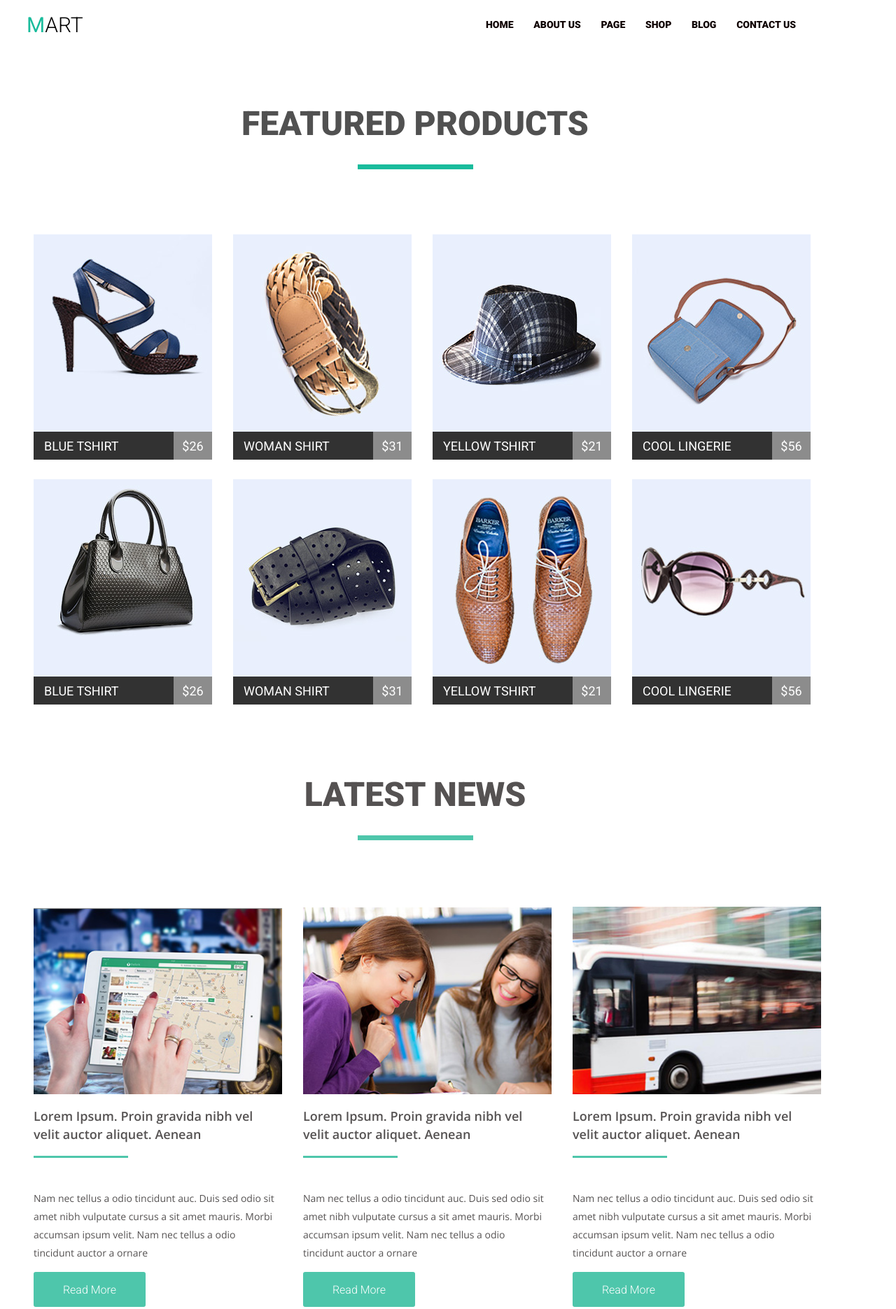
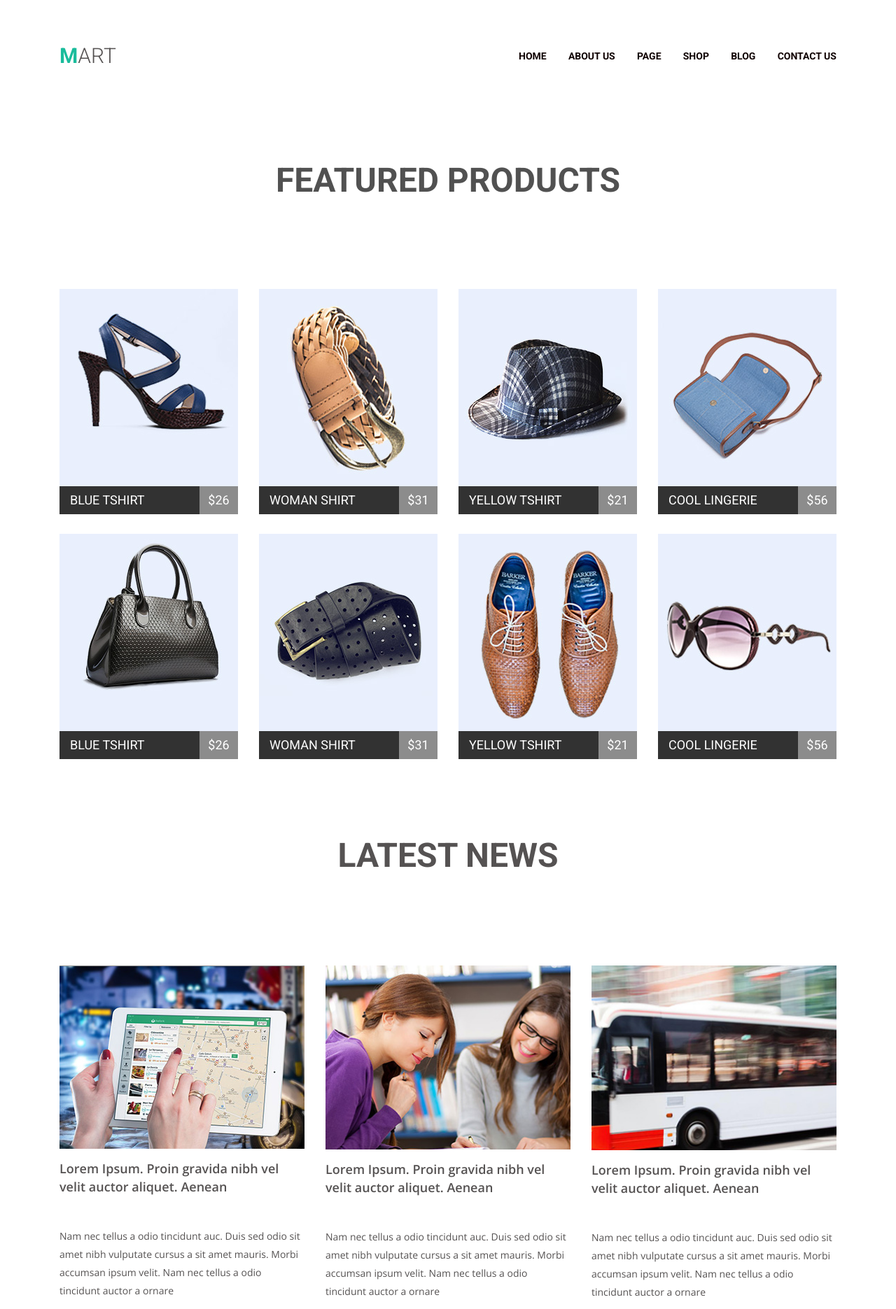
Before and after one commit to sergey-khalyavin/goit-markup-hw-04-mart, a plain HTML site: page index.html in a window 1280 px wide. Shown: the top 1871 px of the page at 70% size. Drawn offline with nearby package versions, Linux system fonts and the light colour scheme; a web font is replaced by a local one.

Commit message:
Add fixed mart css&html

```diff
--- /dev/null
+++ b/css/normalize.css
@@ -0,0 +1,179 @@
+html {
+    line-height: 1.15;
+    -webkit-text-size-adjust: 100%;
+}
+
+body {
+    margin: 0;
+}
+
+main {
+    display: block;
+}
+
+h1 {
+    font-size: 2em;
+    margin: 0.67em 0;
+}
+
+hr {
+    box-sizing: content-box;
+    height: 0;
+    overflow: visible;
+}
+
+pre {
+    font-family: monospace, monospace;
+    font-size: 1em;
+}
+
+a {
+    background-color: transparent;
+}
+
+abbr[title] {
+    border-bottom: none;
+    text-decoration: underline;
+    text-decoration: underline dotted;
+}
+
+b,
+strong {
+    font-weight: bolder;
+}
+
+code,
+kbd,
+samp {
+    font-family: monospace, monospace;
+    font-size: 1em;
+}
+
+small {
+    font-size: 80%;
+}
+
+sub,
+sup {
+    font-size: 75%;
+    line-height: 0;
+    position: relative;
+    vertical-align: baseline;
+}
+
+sub {
+    bottom: -0.25em;
+}
+
+sup {
+    top: -0.5em;
+}
+
+img {
+    border-style: none;
+}
+
+button,
+input,
+optgroup,
+select,
+textarea {
+    font-family: inherit;
+    font-size: 100%;
+    line-height: 1.15;
+    margin: 0;
+}
+
+button,
+input {
+    overflow: visible;
+}
+
+button,
+select {
+    text-transform: none;
+}
+
+button,
+[type="button"],
+[type="reset"],
+[type="submit"] {
+    -webkit-appearance: button;
+}
+
+button::-moz-focus-inner,
+[type="button"]::-moz-focus-inner,
+[type="reset"]::-moz-focus-inner,
+[type="submit"]::-moz-focus-inner {
+    border-style: none;
+    padding: 0;
+}
+
+button:-moz-focusring,
+[type="button"]:-moz-focusring,
+[type="reset"]:-moz-focusring,
+[type="submit"]:-moz-focusring {
+    outline: 1px dotted ButtonText;
+}
+
+fieldset {
+    padding: 0.35em 0.75em 0.625em;
+}
+
+legend {
+    box-sizing: border-box;
+    color: inherit;
+    display: table;
+    max-width: 100%;
+    padding: 0;
+    white-space: normal;
+}
+
+progress {
+    vertical-align: baseline;
+}
+
+textarea {
+    overflow: auto;
+}
+
+[type="checkbox"],
+[type="radio"] {
+    box-sizing: border-box;
+    padding: 0;
+}
+
+[type="number"]::-webkit-inner-spin-button,
+[type="number"]::-webkit-outer-spin-button {
+    height: auto;
+}
+
+[type="search"] {
+    -webkit-appearance: textfield;
+    outline-offset: -2px;
+}
+
+[type="search"]::-webkit-search-decoration {
+    -webkit-appearance: none;
+}
+
+::-webkit-file-upload-button {
+    -webkit-appearance: button;
+    font: inherit;
+}
+
+details {
+    display: block;
+}
+
+summary {
+    display: list-item;
+}
+
+template {
+    display: none;
+}
+
+[hidden] {
+    display: none;
+}
--- a/css/style.css
+++ b/css/style.css
@@ -1,116 +1,148 @@
 html {
     box-sizing: border-box;
 }
+
 * {
     box-sizing: inherit;
 }
+
 :root {
     --dark-gray: #323232;
     --color-for-nav: #0f0101;
     --h2-color: #515151;
     --text-color: #555252;
     --green-blog-blog-and-focus: #4ec6ab;
-  --other-green: #8c8c8c;
+    --other-gray: #8c8c8c;
     --green-choice-and-top-line: #1abc9c;
     --green-choice-price: #7fd9c7;
     --gallery-text-color: #ffffff;
     --main-font: 'Roboto', sans-serif;
     --other-font: 'Open Sans', sans-serif;
 }
+
 .body {
-  width: 1170px;
+    font-family: var (--main-font);
+    margin: 0;
 }
+
+.container {
+    width: 1110px;
+    margin: 0 auto;
+}
+
 .header {
     display: flex;
     justify-content: space-between;
-  margin-left: 30px;
-  margin-top: 18px;
-  margin-right: 30px;
-  height: 30px;
+    align-items: center;
+    padding-top: 40px;
 }
-.logo {
-  display: flex;
-  margin: 0px;
-}
-.logo-M {
-  margin: 0px;
+
+.logo:first-of-type:first-letter {
+    font-weight: bold;
     color: var(--green-choice-and-top-line);
     font-family: var(--main-font);
     font-size: 30px;
 }
-.logo-ART {
-  margin: 0px;
+
+.logo:first-letter {
+    font-size: 2.5em;
+}
+
+.logo-mart {
+    color: var(--text-color);
+    text-decoration: none;
+    margin: 0;
     font-family: var(--main-font);
+    text-transform: uppercase;
+    font-size: 30px;
     font-weight: 300;
-  font-size: 30px;
 }
-.nav {
+
+.logo .logo-mart:hover,
+.logo .logo-mart:focus {
+    color: var(--green-choice-and-top-line);
 }
+
 .menu {
     margin: 0px;
     padding: 0px;
     width: 465px;
-  height: 34px;
     display: inline-flex;
     justify-content: space-between;
     align-items: center;
+    text-transform: uppercase;
 }
-.menu li {
+
+.menu {
     list-style-type: none;
 }
-.nav-list a {
+
+.nav-list {
+    display: block;
     color: var(--color-for-nav);
-  text-decoration: none;
     font-family: var(--main-font);
-  font-weight: bold;
+    font-weight: 700;
     font-size: 14px;
     padding: 5px 11px;
+}
+
+.nav-list:last-child {
+    padding-right: 0;
+}
+
+.nav-link {
+    text-decoration: none;
+    color: var(--color-for-nav);
 }
 
 .nav-link:hover,
 .nav-link:focus {
     color: var(--green-blog-blog-and-focus);
 }
+
+.section {
+    text-align: center;
+    padding-top: 110px;
+}
+
 .top-header {
-  display: flex;
-  justify-content: center;
-  margin-top: 100px;
-  margin-bottom: 30px;
+    margin: 0;
+    margin-bottom: 130px;
     font-family: var(--main-font);
     font-size: 48px;
     color: var(--h2-color);
+    text-transform: uppercase;
 }
-.top-line {
-  border: none;
-  background-color: var(--green-choice-and-top-line);
-  width: 165px;
-  height: 7px;
-  margin-top: 0px;
-  margin-bottom: 95px;
-}
+
 .gallery {
+    margin: 0;
+    padding: 0;
     display: flex;
     flex-wrap: wrap;
 }
+
 .gallery li {
     list-style-type: none;
 }
+
 .gallery-list {
     display: flex;
+    margin-right: 30px;
+    margin-bottom: 30px;
 }
+
 .gallery-list a {
     color: var(--gallery-text-color);
 }
-.gallery-list {
-  margin-right: 30px;
-  margin-bottom: 30px;
-}
+
 .gallery-list:nth-child(4n) {
     margin-right: 0px;
 }
+
 .gallery-list:nth-last-child(-n + 4) {
     margin-bottom: 0px;
 }
+
 .gallery-link {
     text-decoration: none;
     display: flex;
@@ -123,8 +155,8 @@ html {
     display: flex;
     justify-content: flex-start;
     align-items: center;
-  margin: 0px;
-  padding: 0px;
+    margin: 0;
+    padding: 0;
     padding-left: 15px;
     font-family: var(--main-font);
     font-weight: 400;
@@ -133,69 +165,92 @@ html {
     width: 200px;
     height: 40px;
     position: relative;
+    text-transform: uppercase;
 }
+
 .price {
     display: flex;
     justify-content: center;
     align-items: center;
-  margin: 0px;
-  padding: 0px;
+    margin: 0;
+    padding: 0;
     font-family: var(--main-font);
     font-weight: 400;
     font-size: 18px;
-  background-color: var(--other-green);
+    background-color: var(--other-gray);
     width: 55px;
     height: 40px;
     position: relative;
 }
+
 .gallery-link:hover .gallery-header {
     background-color: var(--green-choice-and-top-line);
 }
+
 .gallery-link:hover .price {
     background-color: var(--green-choice-price);
 }
+
 .gallery-img {
     width: 255px;
     position: absolute;
 }
+
 .lower-header {
+    margin: 0 auto;
+    margin-bottom: 130px;
     font-family: var(--main-font);
-  font-weight: 900;
     font-size: 48px;
     color: var(--text-color);
+    text-transform: uppercase;
 }
+
 .bottom-line {
     border: none;
     background-color: var(--green-choice-and-top-line);
     width: 165px;
     height: 7px;
 }
+
 .blog {
+    display: flex;
+    padding: 0px;
+    margin: 0px;
     font-size: 0px;
 }
+
 .blog-img {
-  width: 355px;
+    width: 350px;
+    margin-bottom: 15px;
 }
+
 .blog-header {
-  width: 350px;
+    margin: 0px;
+    margin-bottom: 45px;
+    text-align: left;
     font-family: var(--other-font);
     font-weight: 600;
     font-size: 18px;
     line-height: 26px;
     color: var(--text-color);
 }
+
 .blog-text {
-  width: 350px;
+    margin: 0px;
+    margin-bottom: 20px;
+    text-align: left;
     font-family: var(--other-font);
     font-weight: 400;
     font-size: 14px;
     line-height: 26px;
     color: var(--text-color);
 }
+
 .blog li {
     list-style-type: none;
     display: inline-block;
 }
+
 .blog-list a {
     color: var(--gallery-text-color);
     text-decoration: none;
@@ -204,12 +259,15 @@ html {
     font-size: 16px;
     background-color: var(--green-blog-blog-and-focus);
 }
+
 .blog-list {
     margin-right: 30px;
 }
+
 .blog-list:nth-child(3n) {
     margin-right: 0px;
 }
+
 .blog-link {
     display: flex;
     justify-content: center;
@@ -218,15 +276,12 @@ html {
     width: 160px;
     height: 50px;
 }
-.lower-header {
-  display: flex;
-  justify-content: center;
-  margin-top: 100px;
-  margin-bottom: 30px;
-  font-family: var(--main-font);
-  font-size: 48px;
-  color: var(--text-color);
+
+.blog-link:hover,
+.blog-link:focus {
+    background-color: var(--other-gray);
 }
+
 .bottom-line {
     border: none;
     background-color: var(--green-blog-blog-and-focus);
--- a/index.html
+++ b/index.html
@@ -1,133 +1,136 @@
 <!DOCTYPE html>
 <html lang="en">
+
 <head>
-    <meta charset="UTF-8" />
+    <meta charset="UTF-8">
     <title>Document</title>
-    <link rel="stylesheet" href="css/fonts.css">
-    <link rel="stylesheet" href="css/style.css">
+    <link rel="stylesheet" href="./css/normalize.css">
     <link href="https://fonts.googleapis.com/css?family=Open+Sans:300,400,600&display=swap" rel="stylesheet">
-    <link href="https://fonts.googleapis.com/css?family=Roboto:300,400,900&display=swap" rel="stylesheet">
+    <link href="https://fonts.googleapis.com/css?family=Roboto:300,400,700&display=swap" rel="stylesheet">
+    <link rel="stylesheet" href="./css/style.css">
 </head>
+
 <body class="body">
+    <div class="container">
         <header class="header">
-      <div class="logo">
-        <p class="logo-M">M</p>
-        <p class="logo-ART">ART</p>
-      </div>
+            <h1 class="logo">
+                <a href="/" class="logo-mart">Mart</a>
+            </h1>
             <nav class="nav">
                 <ul class="menu">
-          <li class="nav-list"><a class="nav-link" href="">HOME</a></li>
-          <li class="nav-list"><a class="nav-link" href="">ABOUT US</a></li>
-          <li class="nav-list"><a class="nav-link" href="">PAGE</a></li>
-          <li class="nav-list"><a class="nav-link" href="">SHOP</a></li>
-          <li class="nav-list"><a class="nav-link" href="">BLOG</a></li>
-          <li class="nav-list"><a class="nav-link" href="">CONTACT US</a></li>
+                    <li class="nav-list"><a class="nav-link" href="">Home</a></li>
+                    <li class="nav-list"><a class="nav-link" href="">About us</a></li>
+                    <li class="nav-list"><a class="nav-link" href="">Page</a></li>
+                    <li class="nav-list"><a class="nav-link" href="">Shop</a></li>
+                    <li class="nav-list"><a class="nav-link" href="">Blog</a></li>
+                    <li class="nav-list"><a class="nav-link" href="">Contact us</a></li>
                 </ul>
             </nav>
         </header>
-    <section>
-      <h2 class="top-header">FEATURED PRODUCTS</h2>
-      <hr class="top-line">
+        <main class="main">
+            <section class="section">
+                <h2 class="top-header">Featured products</h2>
                 <ul class="gallery">
                     <li class="gallery-list">
                         <a class="gallery-link" href="link-test.html">
-            <img class="gallery-img" src="images/product1.jpg" alt="Sandals">
-            <h3 class="gallery-header">BLUE TSHIRT</h3>
+                            <img class="gallery-img" src="./images/product1.jpg" alt="" />
+                            <h3 class="gallery-header">Blue tshirt</h3>
                             <p class="price">$26</p>
                         </a>
                     </li>
                     <li class="gallery-list">
                         <a class="gallery-link" href="link-test.html">
-            <img class="gallery-img" src="images/product2.jpg" alt="Belt">
-            <h3 class="gallery-header">WOMAN SHIRT</h3>
+                            <img class="gallery-img" src="./images/product2.jpg" alt="" />
+                            <h3 class="gallery-header">Woman shirt</h3>
                             <p class="price">$31</p>
                         </a>
                     </li>
                     <li class="gallery-list">
                         <a class="gallery-link" href="link-test.html">
-            <img class="gallery-img" src="images/product3.jpg" alt="Hat">
-            <h3 class="gallery-header">YELLOW TSHIRT</h3>
+                            <img class="gallery-img" src="./images/product3.jpg" alt="" />
+                            <h3 class="gallery-header">Yellow tshirt</h3>
                             <p class="price">$21</p>
                         </a>
                     </li>
                     <li class="gallery-list">
                         <a class="gallery-link" href="link-test.html">
-            <img class="gallery-img" src="images/product4.jpg" alt="Bag">
-            <h3 class="gallery-header">COOL LINGERIE</h3>
+                            <img class="gallery-img" src="./images/product4.jpg" alt="" />
+                            <h3 class="gallery-header">Cool lingerie</h3>
                             <p class="price">$56</p>
                         </a>
                     </li>
                     <li class="gallery-list">
                         <a class="gallery-link" href="link-test.html">
-            <img class="gallery-img" src="images/product5.jpg" alt="Bag">
-            <h3 class="gallery-header">BLUE TSHIRT</h3>
+                            <img class="gallery-img" src="./images/product5.jpg" alt="" />
+                            <h3 class="gallery-header">Blue tshirt</h3>
                             <p class="price">$26</p>
                         </a>
                     </li>
                     <li class="gallery-list">
                         <a class="gallery-link" href="link-test.html">
-            <img class="gallery-img" src="images/product6.jpg" alt="Belt">
-            <h3 class="gallery-header">WOMAN SHIRT</h3>
+                            <img class="gallery-img" src="./images/product6.jpg" alt="" />
+                            <h3 class="gallery-header">Woman shirt</h3>
                             <p class="price">$31</p>
                         </a>
                     </li>
                     <li class="gallery-list">
                         <a class="gallery-link" href="link-test.html">
-            <img class="gallery-img" src="images/product7.jpg" alt="Shoes">
-            <h3 class="gallery-header">YELLOW TSHIRT</h3>
+                            <img class="gallery-img" src="./images/product7.jpg" alt="" />
+                            <h3 class="gallery-header">Yellow tshirt</h3>
                             <p class="price">$21</p>
                         </a>
                     </li>
                     <li class="gallery-list">
                         <a class="gallery-link" href="link-test.html">
-            <img class="gallery-img" src="images/product8.jpg" alt="Glasses">
-            <h3 class="gallery-header">COOL LINGERIE</h3>
+                            <img class="gallery-img" src="./images/product8.jpg" alt="" />
+                            <h3 class="gallery-header">Cool lingerie</h3>
                             <p class="price">$56</p>
                         </a>
                     </li>
                 </ul>
             </section>
-
-    <section>
-      <h2 class="lower-header">LATEST NEWS</h2>
-      <hr class="bottom-line">
+            <section class="section">
+                <h2 class="lower-header">Latest news</h2>
                 <ul class="blog">
                     <li class="blog-list">
-          <img class="blog-img" src="images/image-1.jpg" alt="Tablet">
+                        <img class="blog-img" src="./images/image-1.jpg" alt="" />
                         <h3 class="blog-header">
                             Lorem Ipsum. Proin gravida nibh vel velit auctor aliquet. Aenean
                         </h3>
-          <hr class="blog-lines">
                         <p class="blog-text">
-            Nam nec tellus a odio tincidunt auc. Duis sed odio sit amet nibh vulputate cursus a sit amet mauris. Morbi accumsan ipsum velit. Nam nec tellus a odio tincidunt auctor a ornare
+                            Nam nec tellus a odio tincidunt auc. Duis sed odio sit amet nibh
+                            vulputate cursus a sit amet mauris. Morbi accumsan ipsum velit.
+                            Nam nec tellus a odio tincidunt auctor a ornare
                         </p>
-          <a class="blog-link" href="">Read More</a>
+                        <a class="blog-link" href="link-test.html">Read More</a>
                     </li>
-
                     <li class="blog-list">
-          <img class="blog-img" src="images/image-2.jpg" alt="Library">
+                        <img class="blog-img" src="./images/image-2.jpg" alt="" />
                         <h3 class="blog-header">
                             Lorem Ipsum. Proin gravida nibh vel velit auctor aliquet. Aenean
                         </h3>
-          <hr class="blog-lines" />
                         <p class="blog-text">
-            Nam nec tellus a odio tincidunt auc. Duis sed odio sit amet nibh vulputate cursus a sit amet mauris. Morbi accumsan ipsum velit. Nam nec tellus a odio tincidunt auctor a ornare
+                            Nam nec tellus a odio tincidunt auc. Duis sed odio sit amet nibh
+                            vulputate cursus a sit amet mauris. Morbi accumsan ipsum velit.
+                            Nam nec tellus a odio tincidunt auctor a ornare
                         </p>
-          <a class="blog-link" href="">Read More</a>
+                        <a class="blog-link" href="link-test.html">Read More</a>
                     </li>
-
                     <li class="blog-list">
-          <img class="blog-img" src="images/image-3.jpg" alt="Bus">
+                        <img class="blog-img" src="./images/image-3.jpg" alt="" />
                         <h3 class="blog-header">
                             Lorem Ipsum. Proin gravida nibh vel velit auctor aliquet. Aenean
                         </h3>
-          <hr class="blog-lines">
                         <p class="blog-text">
-            Nam nec tellus a odio tincidunt auc. Duis sed odio sit amet nibh vulputate cursus a sit amet mauris. Morbi accumsan ipsum velit. Nam nec tellus a odio tincidunt auctor a ornare
+                            Nam nec tellus a odio tincidunt auc. Duis sed odio sit amet nibh
+                            vulputate cursus a sit amet mauris. Morbi accumsan ipsum velit.
+                            Nam nec tellus a odio tincidunt auctor a ornare
                         </p>
-          <a class="blog-link" href="">Read More</a>
+                        <a class="blog-link" href="link-test.html">Read More</a>
                     </li>
                 </ul>
             </section>
+        </main>
+    </div>
 </body>
 </html>
```
Also changed, not shown: 1 other file. Lines whose indentation alone changed are shown as unchanged.
